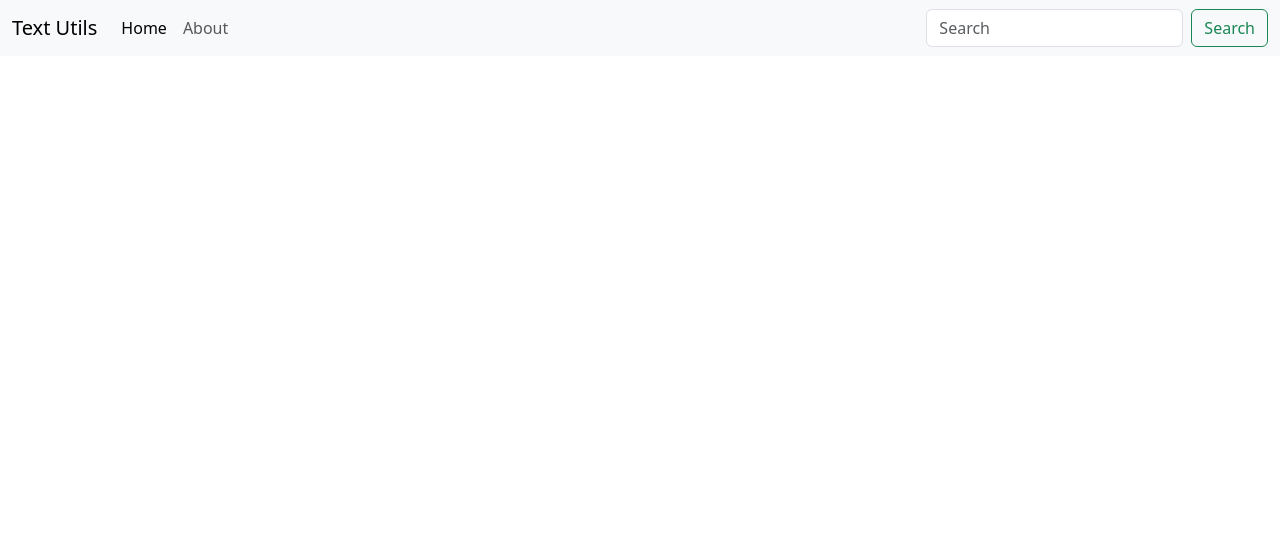
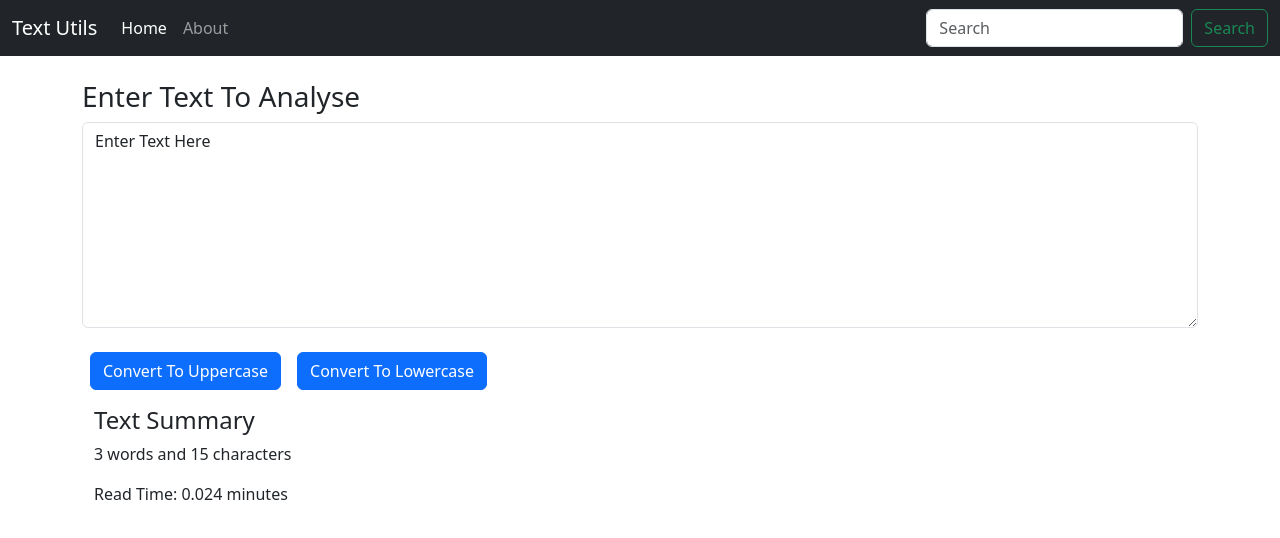
Before and after one commit to utkarsh-009/Web-Dev-Tuts, a React (Create React App) app in the folder React JS/text-utils/: page / in a window 1280 px wide. Shown: the top 538 px of the page. Built offline with nearby package versions, Linux system fonts and the light colour scheme.

Commit message:
Text Utils Basics

```diff
--- a/React JS/text-utils/src/App.js
+++ b/React JS/text-utils/src/App.js
@@ -1,11 +1,14 @@
 import './App.css';
 import Navbar from './components/Navbar';
+import TextForm from './components/TextForm';
 
 function App() {
   return (
     <>
-      <Navbar title = "Text Utils"/>
-
+      <Navbar title="Text Utils" />
+      <div className="container">
+        <TextForm heading = "Enter Text To Analyse"/>
+      </div>
     </>
   );
 }
--- a/React JS/text-utils/src/components/Navbar.js
+++ b/React JS/text-utils/src/components/Navbar.js
@@ -5,7 +5,7 @@ import PropTypes from 'prop-types'
 export default function Navbar(props) {
     return (
         <>
-            <nav className="navbar navbar-expand-lg bg-body-tertiary">
+            <nav className="navbar navbar-expand-lg navbar-dark bg-dark">
                 <div className="container-fluid">
                     <a className="navbar-brand" href="/">{props.title}</a>
                     <button className="navbar-toggler" type="button" data-bs-toggle="collapse" data-bs-target="#navbarSupportedContent" aria-controls="navbarSupportedContent" aria-expanded="false" aria-label="Toggle navigation">
--- /dev/null
+++ b/React JS/text-utils/src/components/TextForm.js
@@ -0,0 +1,45 @@
+import React, { useState } from 'react'
+
+
+export default function TextForm(props) {
+    // updating state to set text using setText function
+    const [text, setText] = useState('Enter Text Here');
+    // text = "new text" // Wrong way to set text
+    // setText("new text") // Correct way to set text
+
+    const handleUpperClick = () => {
+        console.log("Uppercase button clicked!");
+        let upperText = text.toUpperCase();
+        setText(upperText);
+    };
+
+    const handleLowerClick = () => {
+        console.log("Uppercase button clicked!");
+        let upperText = text.toLowerCase();
+        setText(upperText);
+    };
+
+    // event is the text change in textarea, on changing the state we will setText as the value in textarea
+    const handleOnChange = (event) => {
+        console.log("On changed!");
+        setText(event.target.value);
+    };
+
+    return (
+        <>
+            <div className="my-4">
+                <h3>{props.heading}</h3>
+                <textarea className="form-control" value={text} onChange={handleOnChange} id="myBox" rows="8"></textarea>
+            </div>
+            <div>
+                <button className="btn btn-primary mx-2" onClick={handleUpperClick}>Convert To Uppercase</button>
+                <button className="btn btn-primary mx-2" onClick={handleLowerClick}>Convert To Lowercase</button>
+            </div>
+            <div className="container my-3">
+                <h4>Text Summary</h4>
+                <p> {text.trim().split(/\s+/).length} words and {text.length} characters</p>
+                <p> Read Time: {text.trim().split(/\s+/).length * 0.008} minutes </p>
+            </div>
+        </>
+    );
+}
```
